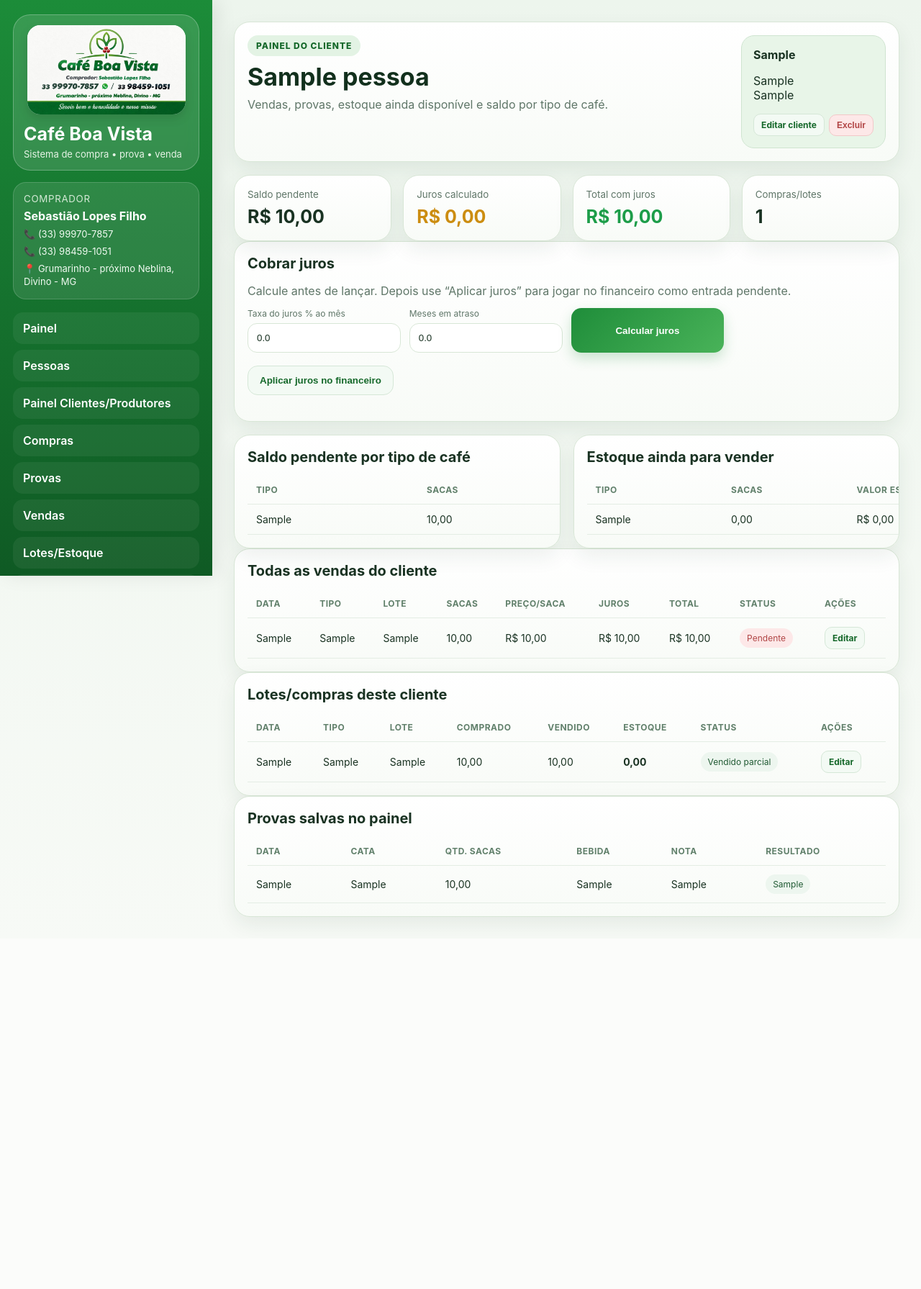
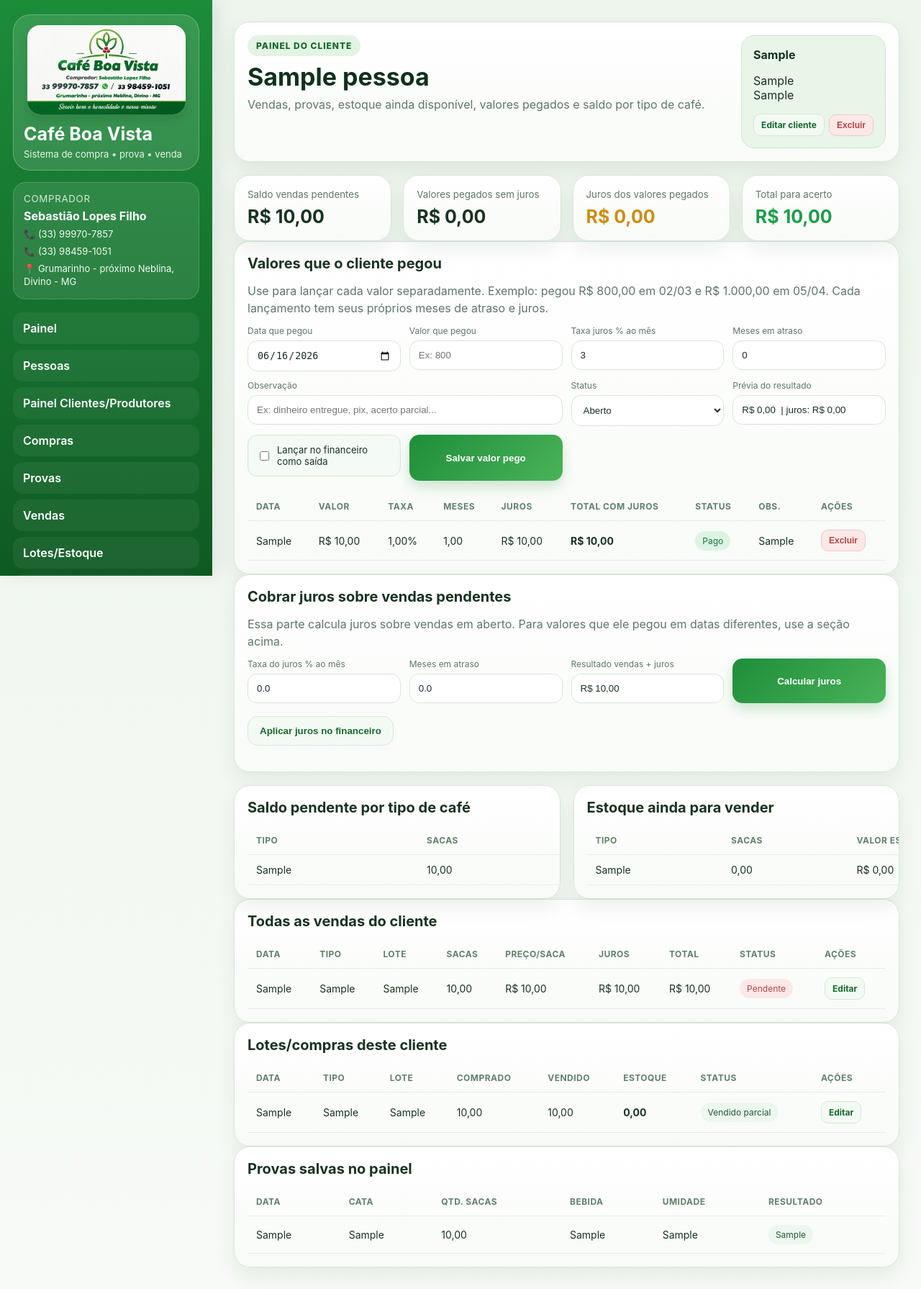
Before and after one commit to sketchJayJay/sistemaagroseguro, a Flask app: page /clientes/1 in a window 1280 px wide. Shown: the whole page at 72% size. Before the commit the page ends 1289 px from the top, so only its background shows below. Run offline with Flask 3, Linux system fonts and the light colour scheme; tables that the repository leaves empty hold one stand-in row (values such as "Sample post").

Commit message:
Add files via upload

```diff
--- a/app.py
+++ b/app.py
@@ -154,13 +154,28 @@ def init_db():
         status TEXT DEFAULT 'Pendente',
         origem TEXT
     );
+    CREATE TABLE IF NOT EXISTS adiantamentos (
+        id INTEGER PRIMARY KEY AUTOINCREMENT,
+        pessoa_id INTEGER NOT NULL,
+        data TEXT NOT NULL,
+        valor REAL NOT NULL DEFAULT 0,
+        taxa_juros REAL DEFAULT 0,
+        meses_atraso REAL DEFAULT 0,
+        valor_juros REAL DEFAULT 0,
+        valor_total REAL DEFAULT 0,
+        observacao TEXT,
+        status TEXT DEFAULT 'Aberto',
+        criado_em TEXT NOT NULL,
+        FOREIGN KEY(pessoa_id) REFERENCES pessoas(id)
+    );
     """)
     for table, cols in {
         'pessoas': [('documento','TEXT'),('whatsapp','TEXT'),('endereco','TEXT'),('fazenda','TEXT')],
         'compras': [('forma_pagamento','TEXT'),('frete','REAL DEFAULT 0'),('outras_despesas','REAL DEFAULT 0'),('origem_cafe','TEXT'),('status_lote',"TEXT DEFAULT 'Em estoque'"),('divisor_saca','REAL DEFAULT 60'),('ajuste_sacas','REAL DEFAULT 0')],
         'provas': [('pessoa_id','INTEGER'),('cata','TEXT'),('nome_cliente','TEXT'),('nome_avulso','TEXT'),('quantidade','REAL DEFAULT 0'),('quantidade_sacas','REAL DEFAULT 0'),('aroma','TEXT'),('corpo','TEXT'),('acidez','TEXT'),('docura','TEXT'),('aprovado',"TEXT DEFAULT 'Em análise'")],
         'vendas': [('compra_id','INTEGER'),('custo_saca','REAL DEFAULT 0'),('lucro_total','REAL DEFAULT 0'),('forma_pagamento','TEXT'),('subtotal_cafe','REAL DEFAULT 0'),('juros_percentual','REAL DEFAULT 0'),('meses_atraso','REAL DEFAULT 0'),('valor_juros','REAL DEFAULT 0')],
-        'financeiro': [('categoria','TEXT')]
+        'financeiro': [('categoria','TEXT')],
+        'adiantamentos': [('taxa_juros','REAL DEFAULT 0'),('meses_atraso','REAL DEFAULT 0'),('valor_juros','REAL DEFAULT 0'),('valor_total','REAL DEFAULT 0'),('observacao','TEXT'),('status',"TEXT DEFAULT 'Aberto'"),('criado_em','TEXT')]
     }.items():
         for column, definition in cols:
             add_column(cur, table, column, definition)
@@ -310,6 +325,66 @@ def clientes():
     rows = fetchall(sql, params)
     return render_template('clientes.html', clientes=rows, q=q)
 
+
+def calcular_adiantamento(valor, taxa, meses):
+    valor = float(valor or 0)
+    taxa = float(taxa or 0)
+    meses = float(meses or 0)
+    juros = valor * (taxa / 100) * meses
+    return juros, valor + juros
+
+
+@app.route('/clientes/<int:pessoa_id>/adiantamentos', methods=['POST'])
+def adicionar_adiantamento(pessoa_id):
+    pessoa = fetchone("SELECT * FROM pessoas WHERE id=?", (pessoa_id,))
+    if not pessoa:
+        flash('Cliente não encontrado.'); return redirect(url_for('clientes'))
+    valor = fnum('valor')
+    taxa = fnum('taxa_juros')
+    meses = fnum('meses_atraso')
+    data = request.form.get('data') or today()
+    obs = request.form.get('observacao') or ''
+    juros, total = calcular_adiantamento(valor, taxa, meses)
+    if valor <= 0:
+        flash('Informe o valor que o cliente pegou.')
+        return redirect(url_for('painel_cliente', pessoa_id=pessoa_id))
+    con = db(); cur = con.cursor()
+    cur.execute("""INSERT INTO adiantamentos (pessoa_id,data,valor,taxa_juros,meses_atraso,valor_juros,valor_total,observacao,status,criado_em)
+                   VALUES (?,?,?,?,?,?,?,?,?,?)""", (pessoa_id, data, valor, taxa, meses, juros, total, obs, request.form.get('status') or 'Aberto', datetime.now().isoformat(timespec='seconds')))
+    aid = cur.lastrowid
+    if request.form.get('lancar_financeiro') == '1':
+        cur.execute("INSERT INTO financeiro (data,tipo,descricao,categoria,valor,status,origem) VALUES (?,?,?,?,?,?,?)",
+                    (data, 'Saída', f"Valor pego por {pessoa['nome']} - adiantamento #{aid}", 'Adiantamento ao cliente', valor, 'Pago', f"adiantamento:{aid}"))
+    con.commit(); con.close()
+    flash('Valor pego salvo no painel do cliente.')
+    return redirect(url_for('painel_cliente', pessoa_id=pessoa_id))
+
+
+@app.route('/adiantamentos/<int:adiantamento_id>/excluir', methods=['POST'])
+def excluir_adiantamento(adiantamento_id):
+    row = fetchone("SELECT * FROM adiantamentos WHERE id=?", (adiantamento_id,))
+    if not row:
+        flash('Registro não encontrado.'); return redirect(url_for('clientes'))
+    con = db()
+    con.execute("DELETE FROM financeiro WHERE origem=?", (f"adiantamento:{adiantamento_id}",))
+    con.execute("DELETE FROM adiantamentos WHERE id=?", (adiantamento_id,))
+    con.commit(); con.close()
+    flash('Valor pego excluído do painel.')
+    return redirect(url_for('painel_cliente', pessoa_id=row['pessoa_id']))
+
+
+@app.route('/adiantamentos/<int:adiantamento_id>/baixar', methods=['POST'])
+def baixar_adiantamento(adiantamento_id):
+    row = fetchone("SELECT * FROM adiantamentos WHERE id=?", (adiantamento_id,))
+    if not row:
+        flash('Registro não encontrado.'); return redirect(url_for('clientes'))
+    con = db()
+    con.execute("UPDATE adiantamentos SET status='Pago' WHERE id=?", (adiantamento_id,))
+    con.commit(); con.close()
+    flash('Adiantamento marcado como pago.')
+    return redirect(url_for('painel_cliente', pessoa_id=row['pessoa_id']))
+
+
 @app.route('/clientes/<int:pessoa_id>')
 def painel_cliente(pessoa_id):
     pessoa = fetchone("SELECT * FROM pessoas WHERE id=?", (pessoa_id,))
@@ -327,10 +402,16 @@ def painel_cliente(pessoa_id):
     saldo_tipo = fetchall("""SELECT COALESCE(tipo_cafe,'Sem tipo') tipo, SUM(valor_total) valor, SUM(quantidade_sacas) sacas
         FROM vendas WHERE pessoa_id=? AND status_recebimento='Pendente' GROUP BY COALESCE(tipo_cafe,'Sem tipo') ORDER BY tipo""", (pessoa_id,))
     saldo_pendente = fetchone("SELECT COALESCE(SUM(valor_total),0) v FROM vendas WHERE pessoa_id=? AND status_recebimento='Pendente'", (pessoa_id,))['v']
+    adiantamentos = fetchall("SELECT * FROM adiantamentos WHERE pessoa_id=? ORDER BY data DESC, id DESC", (pessoa_id,))
+    total_adiantamentos = fetchone("SELECT COALESCE(SUM(valor),0) v FROM adiantamentos WHERE pessoa_id=? AND status='Aberto'", (pessoa_id,))['v']
+    juros_adiantamentos = fetchone("SELECT COALESCE(SUM(valor_juros),0) v FROM adiantamentos WHERE pessoa_id=? AND status='Aberto'", (pessoa_id,))['v']
+    total_adiantamentos_juros = fetchone("SELECT COALESCE(SUM(valor_total),0) v FROM adiantamentos WHERE pessoa_id=? AND status='Aberto'", (pessoa_id,))['v']
     juros = saldo_pendente * (taxa/100) * meses
     return render_template('cliente_painel.html', pessoa=pessoa, vendas=vendas_rows, compras=compras_rows, provas=provas_rows,
                            estoque_tipo=estoque_tipo, saldo_tipo=saldo_tipo, saldo_pendente=saldo_pendente,
-                           taxa=taxa, meses=meses, juros=juros, total_com_juros=saldo_pendente+juros, tipos_cafe=TIPOS_CAFE)
+                           taxa=taxa, meses=meses, juros=juros, total_com_juros=saldo_pendente+juros, tipos_cafe=TIPOS_CAFE,
+                           adiantamentos=adiantamentos, total_adiantamentos=total_adiantamentos,
+                           juros_adiantamentos=juros_adiantamentos, total_adiantamentos_juros=total_adiantamentos_juros, hoje=today())
 
 
 @app.route('/clientes/<int:pessoa_id>/aplicar-juros', methods=['POST'])
--- a/static/style.css
+++ b/static/style.css
@@ -58,3 +58,4 @@ table{width:100%;border-collapse:collapse;min-width:720px}th,td{text-align:left;
 .inline-form{display:flex;gap:6px;align-items:center;flex-wrap:wrap}.inline-form input{width:115px;padding:8px}.inline-form button{padding:8px 10px}
 
 .search-card{margin-bottom:16px}.hint{color:var(--muted);font-size:13px;margin:8px 0 0}.search-card .search{margin:0}.search-card input{max-width:680px}
+.checkline{display:flex;align-items:center;gap:8px;background:#f4faf5;border:1px solid #d8e6d6;border-radius:13px;padding:12px;color:#193222;font-size:13px}.checkline input{width:auto}
--- a/templates/cliente_painel.html
+++ b/templates/cliente_painel.html
@@ -1,9 +1,24 @@
 {% extends 'base.html' %}{% block content %}
-<div class="hero card"><div><span class="eyebrow">PAINEL DO CLIENTE</span><h1>{{ pessoa.nome }}</h1><p class="subtitle">Vendas, provas, estoque ainda disponível e saldo por tipo de café.</p></div><div class="hero-note"><b>{{ pessoa.tipo }}</b><p>{{ pessoa.whatsapp or pessoa.telefone or 'Sem telefone' }}<br>{{ pessoa.fazenda or pessoa.cidade or '' }}</p><div class="actions"><a class="mini" href="{{ url_for('editar_pessoa', pessoa_id=pessoa.id) }}">Editar cliente</a><form method="post" action="{{ url_for('excluir_pessoa', pessoa_id=pessoa.id) }}" onsubmit="return confirm('Excluir cliente? O histórico será mantido sem vínculo.');"><button class="mini danger">Excluir</button></form></div></div></div>
+<div class="hero card"><div><span class="eyebrow">PAINEL DO CLIENTE</span><h1>{{ pessoa.nome }}</h1><p class="subtitle">Vendas, provas, estoque ainda disponível, valores pegados e saldo por tipo de café.</p></div><div class="hero-note"><b>{{ pessoa.tipo }}</b><p>{{ pessoa.whatsapp or pessoa.telefone or 'Sem telefone' }}<br>{{ pessoa.fazenda or pessoa.cidade or '' }}</p><div class="actions"><a class="mini" href="{{ url_for('editar_pessoa', pessoa_id=pessoa.id) }}">Editar cliente</a><form method="post" action="{{ url_for('excluir_pessoa', pessoa_id=pessoa.id) }}" onsubmit="return confirm('Excluir cliente? O histórico será mantido sem vínculo.');"><button class="mini danger">Excluir</button></form></div></div></div>
 
-<div class="grid metrics"><div class="card metric"><small>Saldo pendente</small><strong>{{ saldo_pendente|money }}</strong></div><div class="card metric warn"><small>Juros calculado</small><strong>{{ juros|money }}</strong></div><div class="card metric good"><small>Total com juros</small><strong>{{ total_com_juros|money }}</strong></div><div class="card metric"><small>Compras/lotes</small><strong>{{ compras|length }}</strong></div></div>
+<div class="grid metrics"><div class="card metric"><small>Saldo vendas pendentes</small><strong>{{ saldo_pendente|money }}</strong></div><div class="card metric"><small>Valores pegados sem juros</small><strong>{{ total_adiantamentos|money }}</strong></div><div class="card metric warn"><small>Juros dos valores pegados</small><strong>{{ juros_adiantamentos|money }}</strong></div><div class="card metric good"><small>Total para acerto</small><strong>{{ (saldo_pendente + total_adiantamentos_juros)|money }}</strong></div></div>
 
-<div class="card"><h2>Cobrar juros</h2><p class="subtitle">Calcule antes de lançar. Depois use “Aplicar juros” para jogar no financeiro como entrada pendente.</p><form method="get" class="form solo-4"><div><label>Taxa do juros % ao mês</label><input type="number" step="0.01" name="taxa_juros" value="{{ taxa }}"></div><div><label>Meses em atraso</label><input type="number" step="0.01" name="meses_atraso" value="{{ meses }}"></div><button class="btn">Calcular juros</button></form><form method="post" action="{{ url_for('aplicar_juros_cliente', pessoa_id=pessoa.id) }}" class="quick" onsubmit="return confirm('Lançar esse juros no financeiro como entrada pendente?');"><input type="hidden" name="taxa_juros" value="{{ taxa }}"><input type="hidden" name="meses_atraso" value="{{ meses }}"><button class="btn light">Aplicar juros no financeiro</button></form></div>
+<div class="card"><h2>Valores que o cliente pegou</h2><p class="subtitle">Use para lançar cada valor separadamente. Exemplo: pegou R$ 800,00 em 02/03 e R$ 1.000,00 em 05/04. Cada lançamento tem seus próprios meses de atraso e juros.</p>
+  <form method="post" action="{{ url_for('adicionar_adiantamento', pessoa_id=pessoa.id) }}" class="form solo-4" id="form-adiantamento">
+    <div><label>Data que pegou</label><input type="date" name="data" value="{{ hoje or '' }}" required></div>
+    <div><label>Valor que pegou</label><input type="number" step="0.01" name="valor" id="valor-adiantamento" placeholder="Ex: 800" required></div>
+    <div><label>Taxa juros % ao mês</label><input type="number" step="0.01" name="taxa_juros" id="taxa-adiantamento" value="3"></div>
+    <div><label>Meses em atraso</label><input type="number" step="0.01" name="meses_atraso" id="meses-adiantamento" value="0"></div>
+    <div class="span"><label>Observação</label><input name="observacao" placeholder="Ex: dinheiro entregue, pix, acerto parcial..."></div>
+    <div><label>Status</label><select name="status"><option>Aberto</option><option>Pago</option></select></div>
+    <div><label>Prévia do resultado</label><input id="resultado-adiantamento" readonly value="R$ 0,00"></div>
+    <label class="checkline"><input type="checkbox" name="lancar_financeiro" value="1"> Lançar no financeiro como saída</label>
+    <button class="btn">Salvar valor pego</button>
+  </form>
+  <table><tr><th>Data</th><th>Valor</th><th>Taxa</th><th>Meses</th><th>Juros</th><th>Total com juros</th><th>Status</th><th>Obs.</th><th>Ações</th></tr>{% for a in adiantamentos %}<tr><td>{{ a.data }}</td><td>{{ a.valor|money }}</td><td>{{ a.taxa_juros|num }}%</td><td>{{ a.meses_atraso|num }}</td><td>{{ a.valor_juros|money }}</td><td><b>{{ a.valor_total|money }}</b></td><td><span class="badge {% if a.status=='Pago' %}ok{% else %}bad{% endif %}">{{ a.status }}</span></td><td>{{ a.observacao or '-' }}</td><td><div class="actions">{% if a.status!='Pago' %}<form method="post" action="{{ url_for('baixar_adiantamento', adiantamento_id=a.id) }}"><button class="mini">Marcar pago</button></form>{% endif %}<form method="post" action="{{ url_for('excluir_adiantamento', adiantamento_id=a.id) }}" onsubmit="return confirm('Excluir esse valor pego?');"><button class="mini danger">Excluir</button></form></div></td></tr>{% endfor %}</table>
+</div>
+
+<div class="card"><h2>Cobrar juros sobre vendas pendentes</h2><p class="subtitle">Essa parte calcula juros sobre vendas em aberto. Para valores que ele pegou em datas diferentes, use a seção acima.</p><form method="get" class="form solo-4"><div><label>Taxa do juros % ao mês</label><input type="number" step="0.01" name="taxa_juros" value="{{ taxa }}"></div><div><label>Meses em atraso</label><input type="number" step="0.01" name="meses_atraso" value="{{ meses }}"></div><div><label>Resultado vendas + juros</label><input readonly value="{{ total_com_juros|money }}"></div><button class="btn">Calcular juros</button></form><form method="post" action="{{ url_for('aplicar_juros_cliente', pessoa_id=pessoa.id) }}" class="quick" onsubmit="return confirm('Lançar esse juros no financeiro como entrada pendente?');"><input type="hidden" name="taxa_juros" value="{{ taxa }}"><input type="hidden" name="meses_atraso" value="{{ meses }}"><button class="btn light">Aplicar juros no financeiro</button></form></div>
 
 <div class="row"><div class="card"><h2>Saldo pendente por tipo de café</h2><table><tr><th>Tipo</th><th>Sacas</th><th>Valor</th></tr>{% for s in saldo_tipo %}<tr><td>{{ s.tipo }}</td><td>{{ s.sacas|num }}</td><td>{{ s.valor|money }}</td></tr>{% endfor %}</table></div><div class="card"><h2>Estoque ainda para vender</h2><table><tr><th>Tipo</th><th>Sacas</th><th>Valor estimado</th></tr>{% for e in estoque_tipo %}<tr><td>{{ e.tipo }}</td><td>{{ e.sacas|num }}</td><td>{{ e.valor|money }}</td></tr>{% endfor %}</table></div></div>
 
@@ -11,5 +26,18 @@
 
 <div class="card"><h2>Lotes/compras deste cliente</h2><table><tr><th>Data</th><th>Tipo</th><th>Lote</th><th>Comprado</th><th>Vendido</th><th>Estoque</th><th>Status</th><th>Ações</th></tr>{% for c in compras %}<tr><td>{{ c.data }}</td><td>{{ c.tipo_cafe or '-' }}</td><td>{{ c.lote or '-' }}</td><td>{{ c.quantidade_sacas|num }}</td><td>{{ c.vendido|num }}</td><td><b>{{ c.estoque_lote|num }}</b></td><td><span class="badge {% if c.estoque_lote>0 %}ok{% endif %}">{{ c.status_lote }}</span></td><td><a class="mini" href="{{ url_for('editar_compra', compra_id=c.id) }}">Editar</a></td></tr>{% endfor %}</table></div>
 
-<div class="card"><h2>Provas salvas no painel</h2><table><tr><th>Data</th><th>Cata</th><th>Qtd. sacas</th><th>Bebida</th><th>Nota</th><th>Resultado</th></tr>{% for p in provas %}<tr><td>{{ p.data }}</td><td>{{ p.cata or '-' }}</td><td>{{ (p.quantidade_sacas or p.quantidade)|num }}</td><td>{{ p.bebida or '-' }}</td><td>{{ p.nota or '-' }}</td><td><span class="badge">{{ p.aprovado or 'Em análise' }}</span></td></tr>{% endfor %}</table></div>
+<div class="card"><h2>Provas salvas no painel</h2><table><tr><th>Data</th><th>Cata</th><th>Qtd. sacas</th><th>Bebida</th><th>Umidade</th><th>Resultado</th></tr>{% for p in provas %}<tr><td>{{ p.data }}</td><td>{{ p.cata or '-' }}</td><td>{{ (p.quantidade_sacas or p.quantidade)|num }}</td><td>{{ p.bebida or '-' }}</td><td>{{ p.umidade or '-' }}</td><td><span class="badge">{{ p.aprovado or 'Em análise' }}</span></td></tr>{% endfor %}</table></div>
+
+<script>
+function brMoney(v){return (v||0).toLocaleString('pt-BR',{style:'currency',currency:'BRL'});}
+function atualizaAdiantamento(){
+  const valor=parseFloat((document.getElementById('valor-adiantamento').value||'0').replace(',','.'))||0;
+  const taxa=parseFloat((document.getElementById('taxa-adiantamento').value||'0').replace(',','.'))||0;
+  const meses=parseFloat((document.getElementById('meses-adiantamento').value||'0').replace(',','.'))||0;
+  const juros=valor*(taxa/100)*meses;
+  document.getElementById('resultado-adiantamento').value = brMoney(valor+juros) + '  | juros: ' + brMoney(juros);
+}
+['valor-adiantamento','taxa-adiantamento','meses-adiantamento'].forEach(id=>{const el=document.getElementById(id); if(el){el.addEventListener('input',atualizaAdiantamento);}});
+atualizaAdiantamento();
+</script>
 {% endblock %}
```
